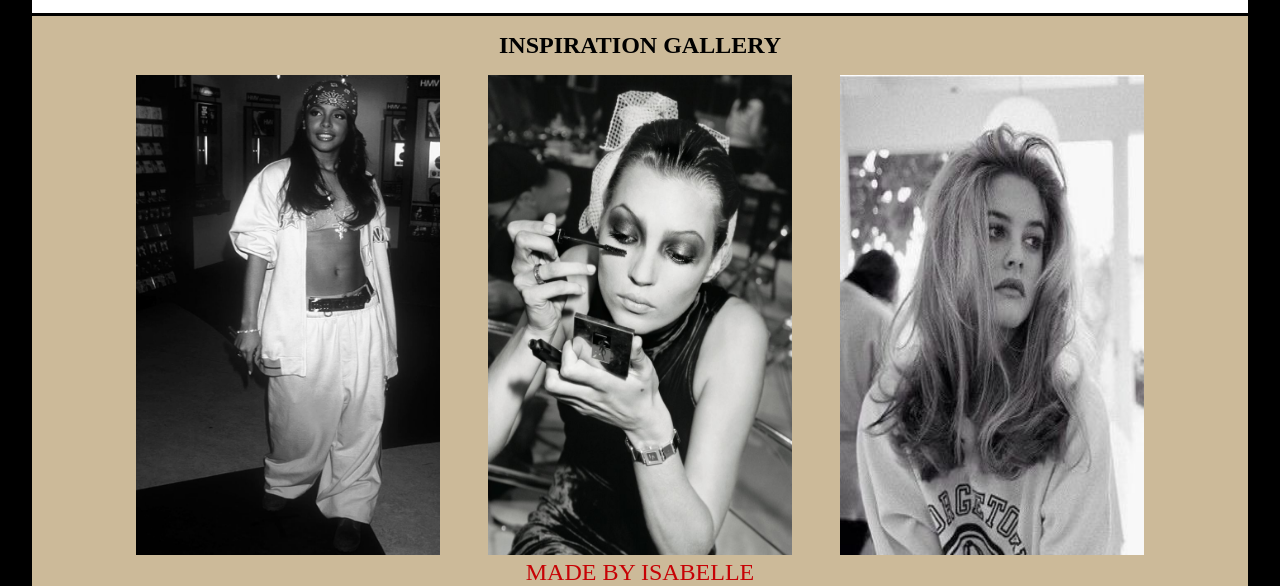
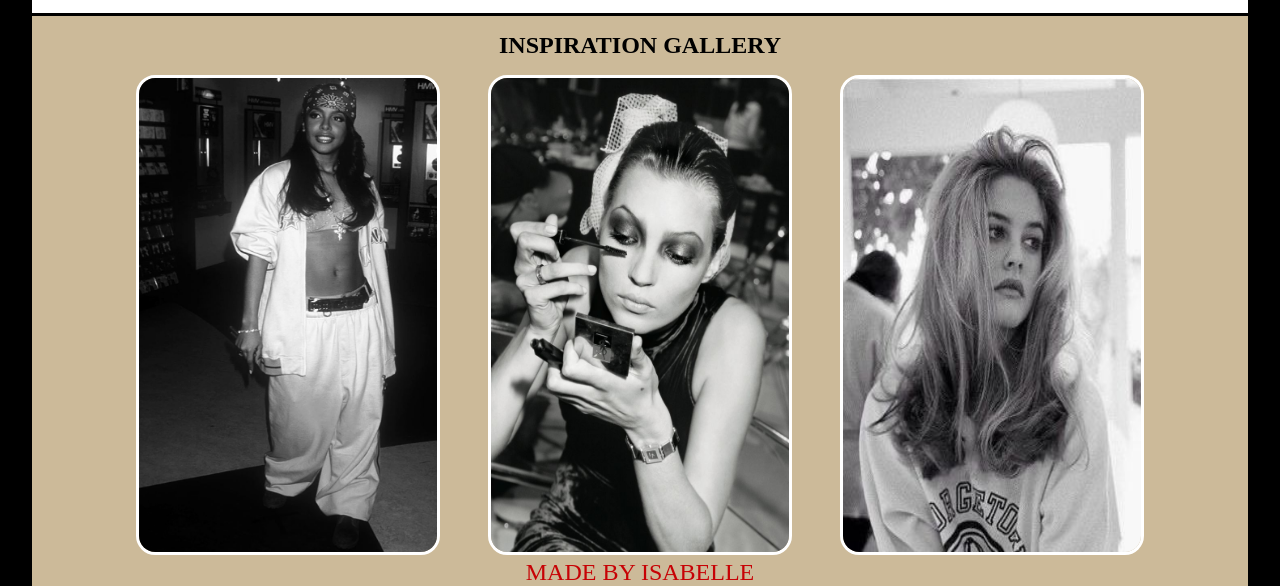
Before and after one commit to Isabellekhan/90-s-website-html-css-first-project, a plain HTML site: page index.html in a window 1280 px wide. Shown: the part 296-882 px from the top of the page. Drawn offline with Linux system fonts and the light colour scheme; a web font is replaced by a local one.

Commit message:
color change

```diff
--- a/styles.css
+++ b/styles.css
@@ -11,6 +11,8 @@ body {
 html {
   font-size: 16px;
 }
+
+/*This is css styling for the header*/
 
 .header-container {
   display: flex;
@@ -132,6 +134,8 @@ nav ul li a:hover {
 .singelimage img {
   width: 19rem;
   height: 30rem;
+  border: 0.2rem solid white;
+  border-radius: 1.2rem;
 
   transition: 0.9s ease-in-out;
 }
```
